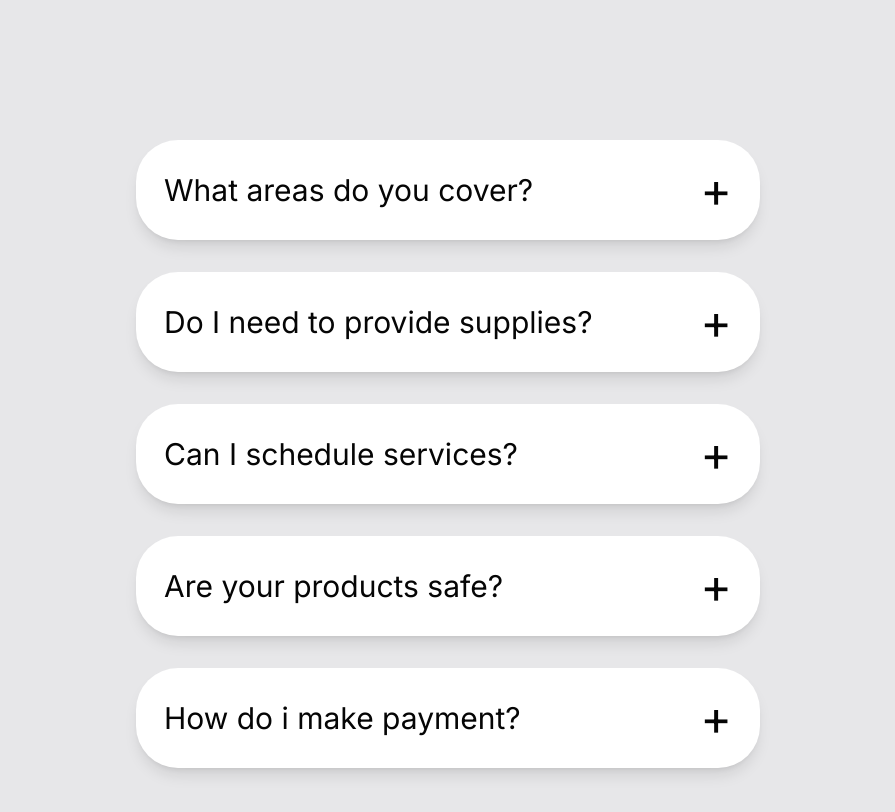
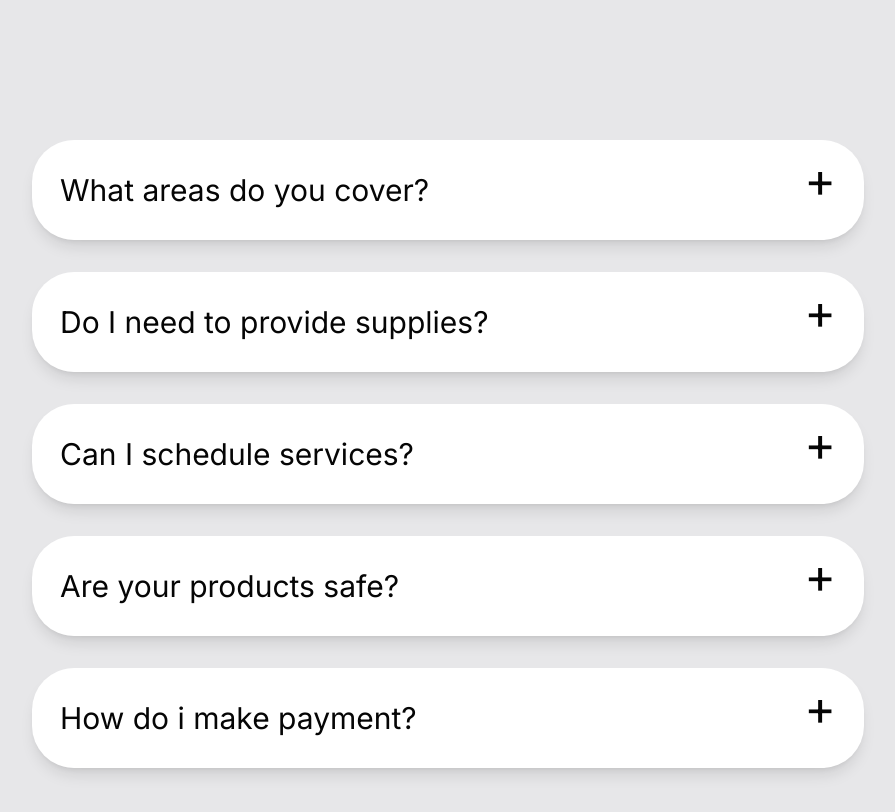
Before and after one commit to Yagya-Adh/clean, a Next.js app: page /contact in a window 1280 px wide. Shown: the part 1220-2032 px from the top of the page, without its empty margins (192-1087 px from the left). Built offline with nearby package versions, Linux system fonts and the light colour scheme.

Commit message:
save all from frequentlry asked component

```diff
--- a/app/components/faqs/FrequentlyAsk.tsx
+++ b/app/components/faqs/FrequentlyAsk.tsx
@@ -18,19 +18,20 @@ const FrequentlyAsk = () => {
 
   return (
     <section className="max-w-screen-2xl mx-auto px-4 lg:px10 my-20">
-      <div className=" flex flex-col justify-center items-center">
+      <div className=" flex flex-col items-center">
         {data?.slice(0, 6).map((list) => (
           <div
             key={list.id}
             className={`
               flex
               flex-col
-              rounded-[42px]
+              rounded-3xl
               hover:bg-transparent
               shadow-lg
               animate-fadeInUp
               bg-white
-              sm:w-1/2
+              w-full
+              sm:w-2/3
               px-7
               py-4
               my-4
@@ -41,7 +42,7 @@ const FrequentlyAsk = () => {
               }
         `}
           >
-            <div className="flex flex-row items-center justify-between w-full">
+            <div className="flex flex-row place-items-start justify-between w-full">
               <h4
                 className="text-2xl lg:text-3xl text-clean-black-10 py-4 font-inter font-normal"
                 onClick={() => handleQuestionToggle(list.id)}
@@ -50,7 +51,7 @@ const FrequentlyAsk = () => {
               </h4>
 
               <span
-                className="text-5xl font-inter font-normal text-clean-black-10 cursor-pointer flex justify-center items-center"
+                className="text-5xl font-inter font-normal text-clean-black-10 cursor-pointer flex justify-center place-items-start"
                 onClick={() => handleQuestionToggle(list.id)}
               >
                 {openQuestion === list.id ? "-" : "+"}
```
